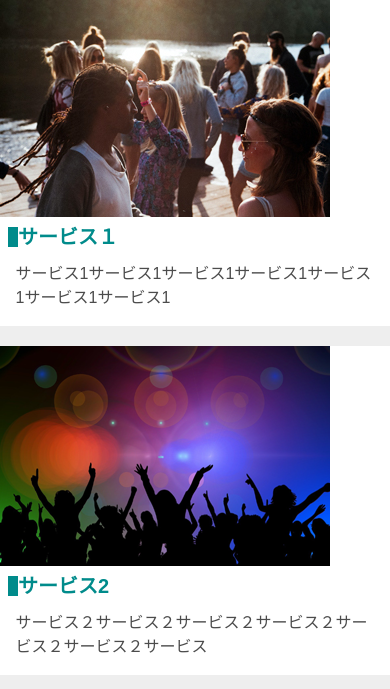
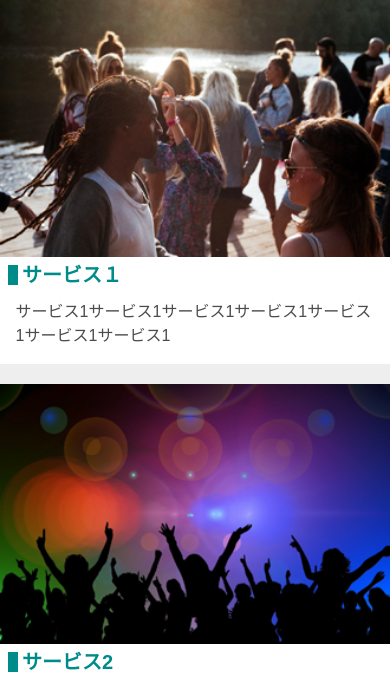
Before and after one commit to tomoka1030/dezasuta, a plain HTML site: page kadai3_hirata_01/work_02/index.html in a window 390 px wide. Shown: the part 90-779 px from the top of the page. Drawn offline with Linux system fonts and the light colour scheme.

Commit message:
第３回修正

```diff
--- a/kadai3_hirata_01/work_02/css/style.css
+++ b/kadai3_hirata_01/work_02/css/style.css
@@ -39,56 +39,59 @@ h1 {
 }
 
 body {
-    max-width: 960px;
-    margin: 0 auto;
     background-color: #eeeeee;
 }
 
-.Service_wrap {
+#service {
+    max-width: 960px;
+    margin: 0 auto;
+}
+
+.service_wrap {
     display: flex;
     justify-content: space-between;
     max-width: 960px;
 }
 
-.ServiceContents {
+.servie_content {
     width: 32%;
     background-color: white;
 }
 
-.ServiceContents_img {
+.service_img {
     width: 100%;
     margin-bottom: 8px;
 }
 
-.ServiceContents_title {
+.service_title {
     border-left: 10px solid;
     color: darkcyan;
     font-weight: bold;
-    font: 26px;
+    font-size: 26px;
     margin-left: 8px;
+    padding-left: 4px;
 }
 
-.ServiceContents_text {
+.service_text {
     line-height: 1.5;
     padding: 4%;
 }
 
 @media screen and (max-width: 400px) {
-    .Service_wrap {
+    .service_wrap {
         display: block;
     }
 
-    .ServiceContents {
+    .servie_content {
         width: 100%;
         margin-bottom: 20px;
     }
 
-    .ServiceContents_img {
+    .service_img img {
         width: 100%;
-        margin-bottom: 10px;
     }
 
-    .ServiceContents_title {
+    .service_title {
         font-size: 20px;
     }
 }
--- a/kadai3_hirata_01/work_02/index.html
+++ b/kadai3_hirata_01/work_02/index.html
@@ -14,39 +14,40 @@
         <h1>サービス</h1>
     </header>
 
-    <section id="Service"></section>
-    <ul class="Service_wrap">
+    <section id="service">
+        <ul class="service_wrap">
 
-        <li class="ServiceContents">
-            <div class="ServiceContents_img">
+            <li class="servie_content">
+                <div class="service_img">
                     <img src="images/main_1.jpg" alt="人が集まっている画像">
                 </div>
-            <h2 class="ServiceContents_title">サービス１</h2>
-            <p class="ServiceContents_text">
+                <h2 class="service_title">サービス１</h2>
+                <p class="service_text">
                     サービス1サービス1サービス1サービス1サービス1サービス1サービス1
                 </p>
             </li>
 
-        <li class="ServiceContents">
-            <div class="ServiceContents_img">
+            <li class="servie_content">
+                <div class="service_img">
                     <img src="images/main_2.png" alt="人が踊っている画像">
                 </div>
-            <h2 class="ServiceContents_title">サービス2</h2>
-            <p class="ServiceContents_text">
+                <h2 class="service_title">サービス2</h2>
+                <p class="service_text">
                     サービス２サービス２サービス２サービス２サービス２サービス２サービス
                 </p>
             </li>
 
-        <li class="ServiceContents">
-            <div class="ServiceContents_img">
+            <li class="servie_content">
+                <div class="service_img">
                     <img src="images/main_3.png" alt="人が乾杯している画像">
                 </div>
-            <h2 class="ServiceContents_title">サービス3</h2>
-            <p class="ServiceContents_text">
+                <h2 class="service_title">サービス3</h2>
+                <p class="service_text">
                     サービス3サービス3サービス3サービス3サービス3サービス3サービス3
                 </p>
             </li>
         </ul>
+    </section>
 
 </body>
 
```
Lines whose indentation alone changed are shown as unchanged.
